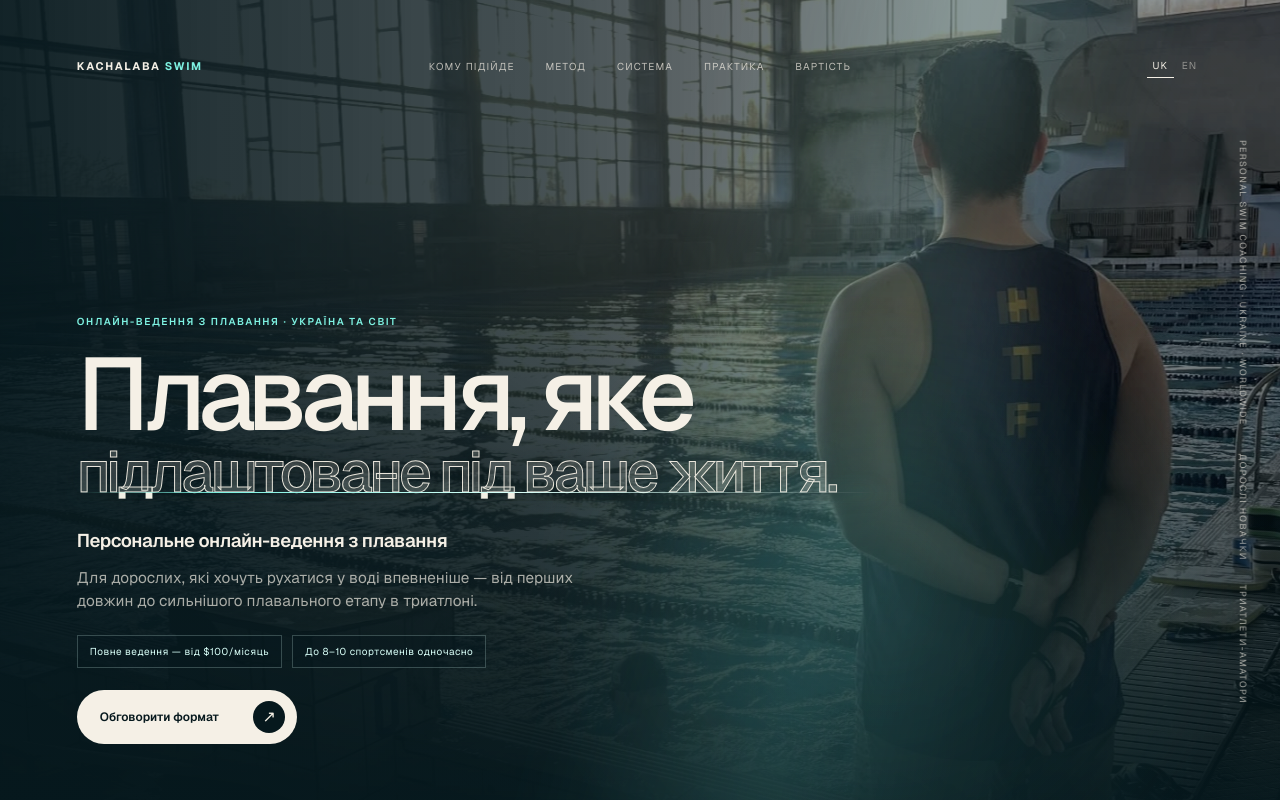
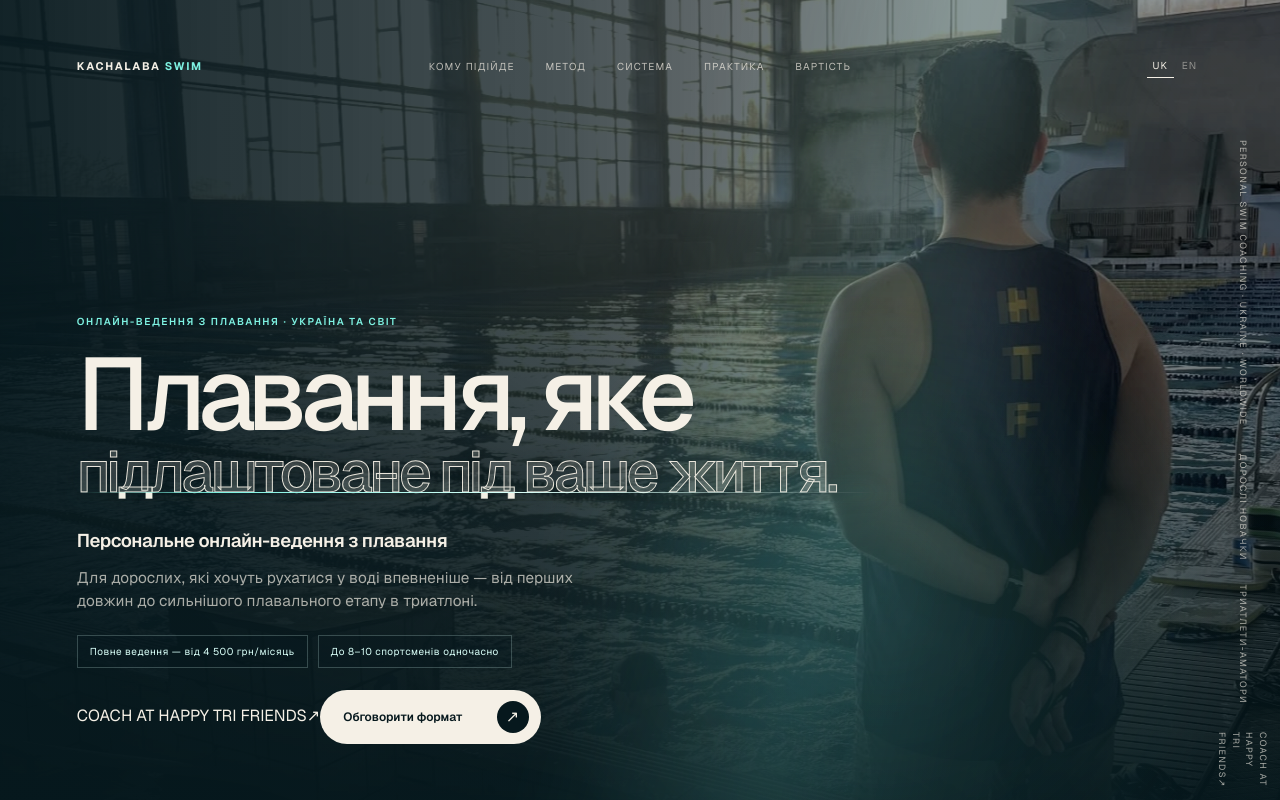
Before and after one commit to Kachalaba/kachamba-swim, a Next.js app: page / in a window 1280 px wide. Shown: the top 800 px of the page. Built offline with nearby package versions, Linux system fonts and the light colour scheme.

Commit message:
feat: localize pricing and credit Happy Tri Friends

```diff
--- a/app/page.tsx
+++ b/app/page.tsx
@@ -7,7 +7,7 @@ import { ProgressRail } from "./components/ProgressRail";
 import { Reveal } from "./components/Reveal";
 import { RoutePair } from "./components/RoutePair";
 import { WaterInterface } from "./components/WaterInterface";
-import { copy, instagramUrl, type Language } from "./site-copy";
+import { copy, happyTriFriendsUrl, instagramUrl, type Language } from "./site-copy";
 
 export default function Home() {
   const [language, setLanguage] = useState<Language>("uk");
@@ -92,6 +92,15 @@ export default function Home() {
             <p>{t.heroPrice}</p>
             <p>{t.capacity}</p>
           </div>
+          <a
+            className="htf-affiliation htf-affiliation--mobile"
+            href={happyTriFriendsUrl}
+            target="_blank"
+            rel="noreferrer"
+            aria-label={t.affiliationAriaLabel}
+          >
+            {t.affiliationLabel}<span aria-hidden="true">↗</span>
+          </a>
           <a className="button button-light" href={instagramUrl} target="_blank" rel="noreferrer">
             {t.cta}<span aria-hidden="true">↗</span>
           </a>
@@ -101,6 +110,15 @@ export default function Home() {
           <ul>
             {t.documentaryNotes.map((note) => <li key={note}>{note}</li>)}
           </ul>
+          <a
+            className="htf-affiliation htf-affiliation--desktop"
+            href={happyTriFriendsUrl}
+            target="_blank"
+            rel="noreferrer"
+            aria-label={t.affiliationAriaLabel}
+          >
+            {t.affiliationLabel}<span aria-hidden="true">↗</span>
+          </a>
         </div>
       </WaterInterface>
 
@@ -222,7 +240,19 @@ export default function Home() {
           <Reveal className="coach-note" delay={120}>
             <p className="eyebrow">{t.coachLabel}</p>
             <h3>{t.coachTitle}</h3>
-            <p>{t.coachText}</p>
+            <p>
+              {t.coachTextBeforeClub}
+              <a
+                className="htf-inline-link"
+                href={happyTriFriendsUrl}
+                target="_blank"
+                rel="noreferrer"
+                aria-label={t.affiliationAriaLabel}
+              >
+                Happy Tri Friends
+              </a>
+              {t.coachTextAfterClub}
+            </p>
             <a className="text-link" href={instagramUrl} target="_blank" rel="noreferrer">
               {t.coachLink}<span aria-hidden="true">↗</span>
             </a>
@@ -251,9 +281,10 @@ export default function Home() {
           <p className="offer-price">{t.price}</p>
         </Reveal>
         <div className="offer-detail">
-          <div>
+          <div className="price-facts">
             {t.priceFacts.map((fact) => <p key={fact}>{fact}</p>)}
           </div>
+          <p className="pricing-clarification">{t.pricingClarification}</p>
           <p className="offer-note">{t.pricingText}</p>
         </div>
       </section>
--- a/app/site-copy.ts
+++ b/app/site-copy.ts
@@ -1,6 +1,7 @@
 export type Language = "uk" | "en";
 
 export const instagramUrl = "https://www.instagram.com/kachamba_swim/";
+export const happyTriFriendsUrl = "https://happytrifriends.com";
 
 export const copy = {
   uk: {
@@ -10,8 +11,8 @@ export const copy = {
     label: "Онлайн-ведення з плавання · Україна та світ",
     headlineLines: ["Плавання, яке", "підлаштоване під ваше життя."],
     offer: "Персональне онлайн-ведення з плавання",
-    heroPrice: "Повне ведення — від $100/місяць",
-    price: "Від $100/місяць",
+    heroPrice: "Повне ведення — від 4 500 грн/місяць",
+    price: "Від 4 500 грн/місяць",
     capacity: "До 8–10 спортсменів одночасно",
     cta: "Обговорити формат",
     heroText:
@@ -19,6 +20,8 @@ export const copy = {
     proof: ["7 років методики", "5000+ годин персональної роботи"],
     documentaryLabel: "PERSONAL SWIM COACHING · UKRAINE · WORLDWIDE",
     documentaryNotes: ["Дорослі новачки", "Триатлети-аматори"],
+    affiliationLabel: "COACH AT HAPPY TRI FRIENDS",
+    affiliationAriaLabel: "Happy Tri Friends — відкрити сайт клубу в новій вкладці",
     audienceLabel: "Дві стартові точки",
     audienceTitle: "Один процес. Дві різні стартові точки.",
     audiences: [
@@ -74,16 +77,19 @@ export const copy = {
     practiceCaptions: ["Робота над відчуттям води", "Тренер поруч із процесом", "Команда HTF на старті", "Досвід відкритої води"],
     coachLabel: "Тренер",
     coachTitle: "Микита Качалаба",
-    coachText:
-      "Тренер з плавання та тренер HTF — київського триатлонного клубу. Допомагаю дорослим збудувати техніку й тренувальний ритм, які витримують звичайне життя.",
+    coachTextBeforeClub: "Тренер з плавання та тренер київського триатлонного клубу ",
+    coachTextAfterClub:
+      ". Допомагаю дорослим збудувати техніку й тренувальний ритм, які витримують звичайне життя.",
     coachLink: "Дивитися тренування в Instagram",
     pricingLabel: "Вартість",
     pricingTitle: "Персональна робота з прозорою логікою ціни.",
     priceFacts: [
-      "План з плавання: 2 тренування щотижня — $80/місяць",
-      "Силовий план — +$20/місяць; разом із двома плаваннями — від $100",
-      "Повне ведення: 3 тренування з плавання + зал — від $140/місяць",
+      "План з плавання: 2 тренування щотижня — 3 600 грн/місяць",
+      "Силовий план — +900 грн/місяць; разом із двома плаваннями — від 4 500 грн/місяць",
+      "Повне ведення: 3 тренування з плавання + зал — від 6 300 грн/місяць",
     ],
+    pricingClarification:
+      "Вартість персонального ведення. Басейн і клубні абонементи оплачуються окремо.",
     pricingText:
       "Фінальний формат залежить від вашого досвіду, цілі та кількості тренувань, які реально помістяться у тиждень.",
     finalTitle: "Якщо хочете плисти точніше — почнемо з розмови.",
@@ -107,6 +113,8 @@ export const copy = {
     proof: ["7 years of methodology", "5,000+ hours of personal coaching"],
     documentaryLabel: "PERSONAL SWIM COACHING · UKRAINE · WORLDWIDE",
     documentaryNotes: ["Adult beginners", "Amateur triathletes"],
+    affiliationLabel: "COACH AT HAPPY TRI FRIENDS",
+    affiliationAriaLabel: "Happy Tri Friends — open the club website in a new tab",
     audienceLabel: "Two starting points",
     audienceTitle: "One process. Two different starting points.",
     audiences: [
@@ -162,8 +170,9 @@ export const copy = {
     practiceCaptions: ["Building a feel for the water", "Coaching beside the process", "HTF team at a race", "Open-water experience"],
     coachLabel: "Coach",
     coachTitle: "Mykyta Kachalaba",
-    coachText:
-      "Swimming coach and coach at HTF, a Kyiv triathlon club. I help adults build technique and a training rhythm that can hold up in everyday life.",
+    coachTextBeforeClub: "Swimming coach and coach at ",
+    coachTextAfterClub:
+      ", a Kyiv triathlon club. I help adults build technique and a training rhythm that can hold up in everyday life.",
     coachLink: "See training on Instagram",
     pricingLabel: "Pricing",
     pricingTitle: "Personal work with transparent pricing logic.",
@@ -172,6 +181,8 @@ export const copy = {
       "Strength plan — +$20/month; with two swim sessions — from $100",
       "Full coaching: three swim sessions + strength — from $140/month",
     ],
+    pricingClarification:
+      "Pricing covers personal coaching. Pool access and club memberships are paid separately.",
     pricingText:
       "Your final format depends on your experience, goal and the number of sessions that genuinely fit into your week.",
     finalTitle: "If you want to swim with more precision, let us start with a conversation.",
```
